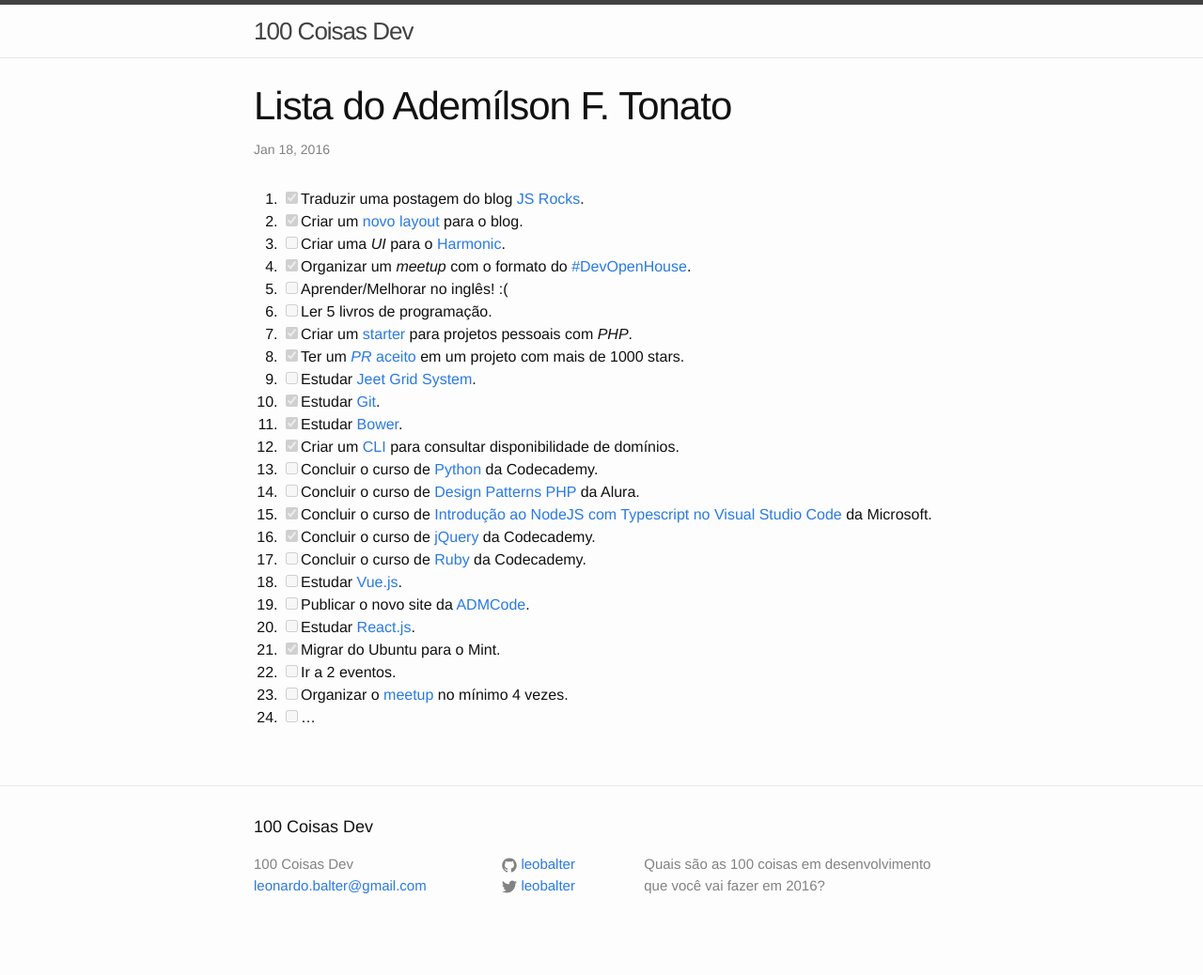
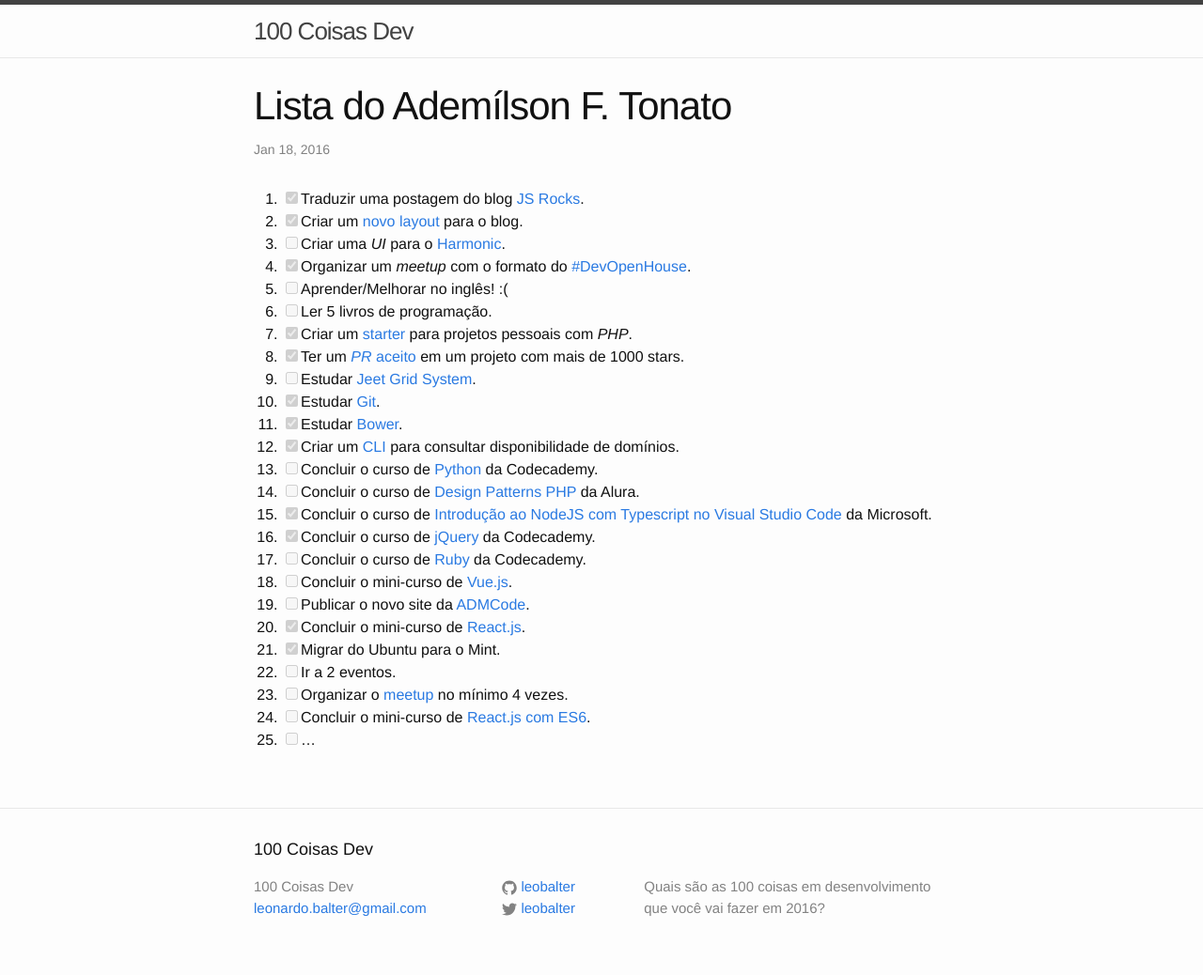
Before and after one commit to leobalter/100-coisas-dev, a Jekyll site: the page built from _posts/listas/2016-01-18-ftonato.markdown, in a window 1280 px wide. Shown: the whole page at 94% size. Built offline with Jekyll 4.4.1, drawn with Linux system fonts in a browser that asks for light colours; before the commit the page ends 1014 px from its top, so only the background shows below that.

Commit message:
Alterar descrição dos cursos e adicionar um novo
- Alterar descrição dos estudos para algo mais "plausível".
- Adicionar a conclusão de um mini-curso.
- Adicionar um novo mini-curso a lista.

```diff
--- a/_posts/listas/2016-01-18-ftonato.markdown
+++ b/_posts/listas/2016-01-18-ftonato.markdown
@@ -22,10 +22,11 @@ categories: listas
 15. [x] Concluir o curso de [Introdução ao NodeJS com Typescript no Visual Studio Code](https://mva.microsoft.com/pt-br/training-courses/introdu-o-ao-nodejs-com-typescript-no-visual-studio-code-15851?l=BrG7Pho6B_6305192797) da Microsoft.
 16. [x] Concluir o curso de [jQuery](https://www.codecademy.com/pt-BR/learn/jquery) da Codecademy.
 17. [ ] Concluir o curso de [Ruby](https://www.codecademy.com/pt-BR/learn/ruby) da Codecademy.
-18. [ ] Estudar [Vue.js](http://www.vedcasts.com.br/series/vuejs).
+18. [ ] Concluir o mini-curso de [Vue.js](http://www.vedcasts.com.br/series/vuejs).
 19. [ ] Publicar o novo site da [ADMCode](https://github.com/admcode/admcode.com.br).
-20. [ ] Estudar [React.js](http://jscasts.teachable.com/courses/comecando-com-react-js).
+20. [x] Concluir o mini-curso de [React.js](http://jscasts.teachable.com/courses/comecando-com-react-js).
 21. [x] Migrar do Ubuntu para o Mint.
 22. [ ] Ir a 2 eventos.
 23. [ ] Organizar o [meetup](https://github.com/ftonato/meetup) no mínimo 4 vezes.
-24. [ ] ...
+24. [ ] Concluir o mini-curso de [React.js com ES6](http://jscasts.teachable.com/courses/react-js-com-es6).
+25. [ ] ...
```
